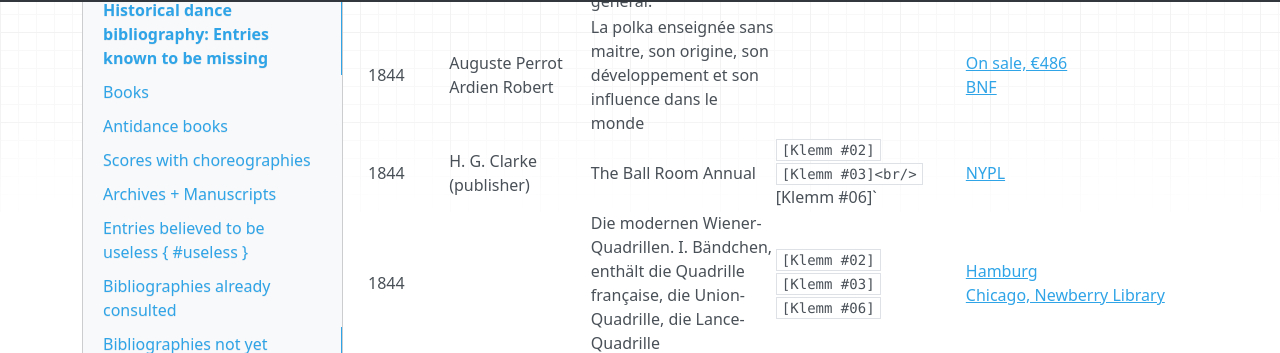
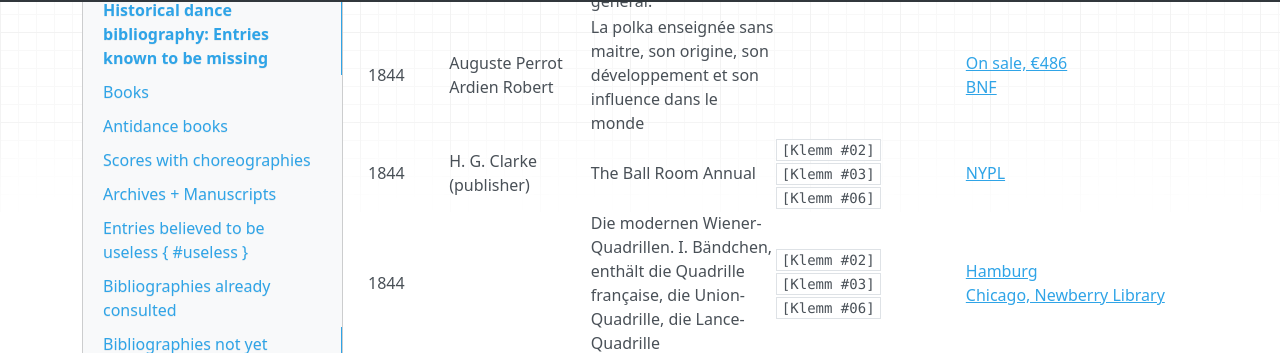
Before and after one commit to hda-technical/dancebooks, an MkDocs documentation site: the page built from docs/bib/missing.md, in a window 1280 px wide and 900 px high, scrolled down 33885 px. Shown: the part 94-447 px from the top of the window. Built offline with MkDocs 1.6.1, drawn with Linux system fonts in a browser that asks for light colours; nearby versions of some CDN libraries.

Commit message:
Fix markup

```diff
--- a/docs/bib/missing.md
+++ b/docs/bib/missing.md
@@ -299,7 +299,7 @@ _This table is intended to be accurate, yet sometimes it is slightly outdated._
 | 1844 | Jean Charles Louis Le Pitre | Réflexions sur l'art de la danse, relativement à la décadence momentanée et à la renaissance actuelle des danses nationales françaises et allemandes | `[Katalog, 1894]`<br/>`[Klemm #03]`<br/>`[Klemm #06]` | [BNF](http://catalogue.bnf.fr/ark:/12148/cb43997540m) |
 | 184- | Hazard | La polka, enseignée sans maitre, précédée du manuel de la bonne compagnie, et d'un Traité sur la Danse en général. | | [BL](http://explore.bl.uk/BLVU1:LSCOP-ALL:BLL01001628121) (reported missing as of April 2023) |
 | 1844 | Auguste Perrot<br/>Ardien Robert | La polka enseignée sans maitre, son origine, son développement et son influence dans le monde | | [On sale, €486](https://www.abebooks.com/servlet/BookDetailsPL?bi=12996581883)<br/>[BNF](http://catalogue.bnf.fr/ark:/12148/cb31088074n) |
-| 1844 | H. G. Clarke (publisher) | The Ball Room Annual | `[Klemm #02]`<br/>`[Klemm #03]<br/>`[Klemm #06]` | [NYPL](http://catalog.nypl.org/record=b12276128~S1) |
+| 1844 | H. G. Clarke (publisher) | The Ball Room Annual | `[Klemm #02]`<br/>`[Klemm #03]`<br/>`[Klemm #06]` | [NYPL](http://catalog.nypl.org/record=b12276128~S1) |
 | 1844 | | Die modernen Wiener-Quadrillen. I. Bändchen, enthält die Quadrille française, die Union-Quadrille, die Lance-Quadrille | `[Klemm #02]`<br/>`[Klemm #03]`<br/>`[Klemm #06]` | [Hamburg](https://kataloge.uni-hamburg.de/DB=1/LNG=EN/CLK?IKT=12&TRM=673089894)<br/>[Chicago, Newberry Library](https://i-share-nby.primo.exlibrisgroup.com/permalink/01CARLI_NBY/i5mcb2/alma995507388805867) |
 | 184- | | Современный любимейший танец полька. Девять изображений | `[Yoko]` | |
 | 1844–1860? | Johann Raab<br/>Maximilien Gorski<br/>Mieczysław Hłasko | Wiener Tanzschule. III Band. Inhalt: Körtanz und Mazur mit Choreographie und Nationalmusik | `[Unfried, 2014]`<br/>`[Katalog, 1894]` | |
```
